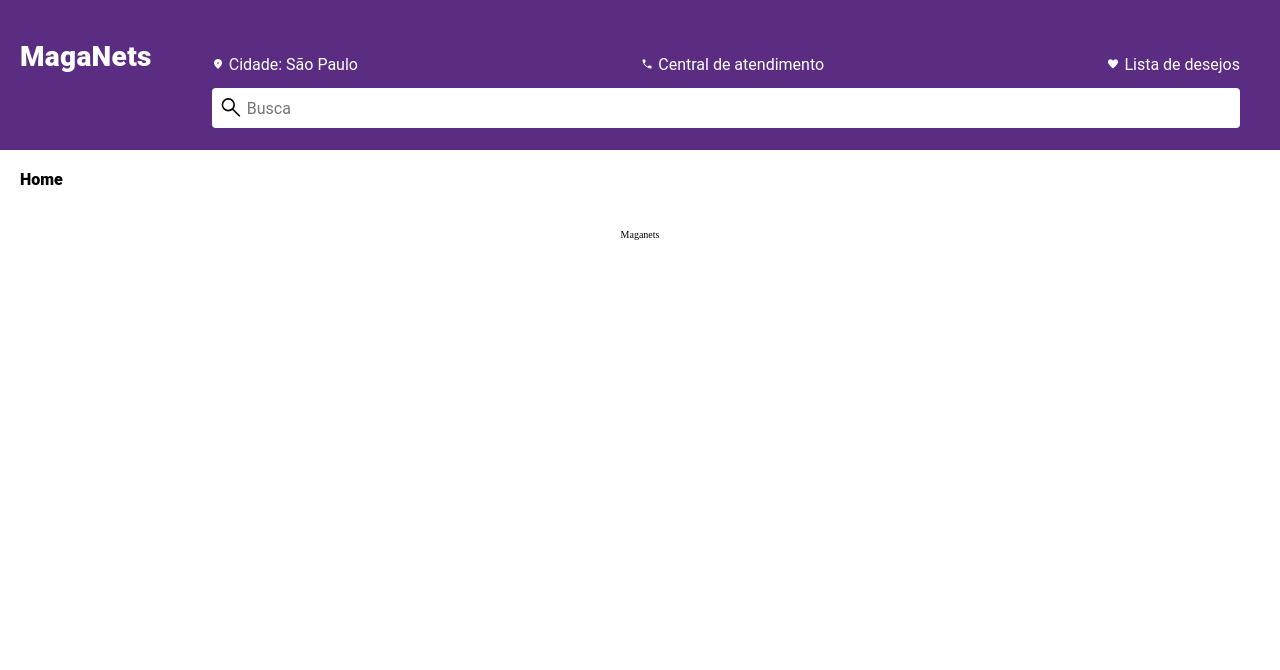
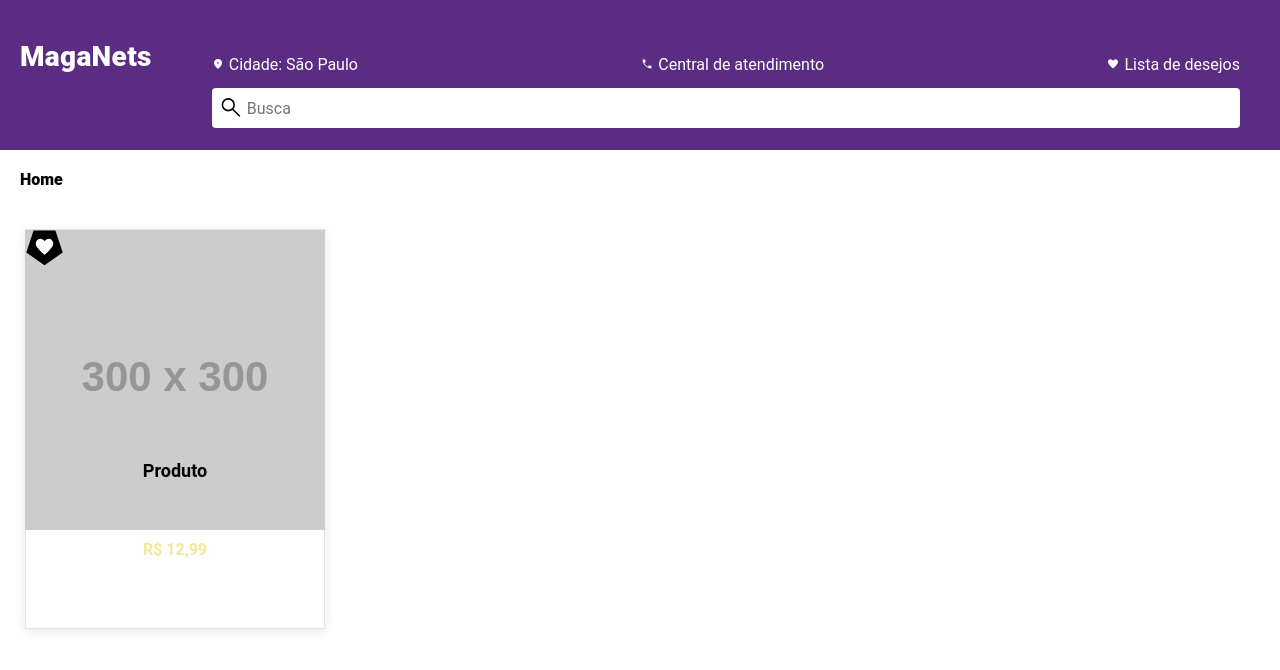
Before and after one commit to felipepasq/MagaNets, a React (Vite) app: page / in a window 1280 px wide. Shown: the top 670 px of the page. Built offline with nearby package versions, Linux system fonts and the light colour scheme.

Commit message:
finished product card

```diff
--- a/src/Router.tsx
+++ b/src/Router.tsx
@@ -2,7 +2,7 @@ import { createBrowserRouter, Outlet } from 'react-router-dom'
 import Header from './components/Header'
 import Home from './pages/Home'
 import BreadCrumbs from './components/BreadCrumbs'
-
+import { Wrapper } from './components/Wrapper/styles'
 const pathMap = {
   home: 'Home',
   wishlist: 'Lista de desejos'
@@ -12,8 +12,10 @@ const Layout = () => {
   return (
     <>
       <Header />
-      <BreadCrumbs pathMap={pathMap} />
-      <Outlet />
+      <Wrapper>
+        <BreadCrumbs pathMap={pathMap} />
+        <Outlet />
+      </Wrapper>
     </>
   )
 }
--- a/src/components/BreadCrumbs/styles.ts
+++ b/src/components/BreadCrumbs/styles.ts
@@ -1,18 +1,22 @@
 import styled from 'styled-components'
 
 export const Container = styled.div`
-  margin-bottom: 20px;
-  gap: 10px;
-
+  margin-bottom: 2rem;
+  gap: 1rem;
+  padding: 0 2rem;
   span {
-    font-size: 16px;
+    font-size: 1.6rem;
     font-family: ${({ theme }) => theme.fonts.text};
     font-weight: 900;
+  }
+
+  @media (min-width: 768px) {
+    padding: 0;
   }
 `
 
 export const BreadCrumbContainer = styled.div`
-  padding: 2rem;
+  padding: 2rem 0;
   display: flex;
   align-items: center;
   flex-wrap: 1;
--- /dev/null
+++ b/src/components/Card/index.tsx
@@ -0,0 +1,20 @@
+import React from 'react'
+import * as S from './styles'
+import Favorite from '../Favorite'
+
+interface Props {
+  name: string
+}
+
+const Card: React.FC = () => {
+  return (
+    <S.Container>
+      <Favorite />
+      <img src="https://via.placeholder.com/300x300" alt="" />
+      <S.ProductTitle>Produto</S.ProductTitle>
+      <S.ProductPrice>R$ 12,99</S.ProductPrice>
+    </S.Container>
+  )
+}
+
+export default Card
--- /dev/null
+++ b/src/components/Card/styles.ts
@@ -0,0 +1,27 @@
+import styled from 'styled-components'
+
+export const Container = styled.div`
+  height: 40rem;
+  box-shadow: 0 0.2rem 1rem rgba(0, 0, 0, 0.1);
+  border: 0.1rem solid #e3e3e3;
+  max-width: 30rem;
+  display: flex;
+  align-items: center;
+  flex-direction: column;
+  position: relative;
+`
+
+export const ProductTitle = styled.p`
+  font-size: 1.8rem;
+  font-weight: 700;
+  font-family: ${({ theme }) => theme.fonts.text};
+  position: absolute;
+  top: 23rem;
+`
+export const ProductPrice = styled.span`
+  font-size: 1.6rem;
+  font-weight: 700;
+  font-family: ${({ theme }) => theme.fonts.text};
+  color: #f4e79c;
+  margin-top: 1rem;
+`
--- /dev/null
+++ b/src/components/Favorite/index.tsx
@@ -0,0 +1,16 @@
+import React from 'react'
+import Heart from '../../svg/Heart'
+import Pentagon from '../../svg/Pentagon'
+
+import * as S from './styles'
+
+const Favorite: React.FC = () => {
+  return (
+    <S.Container>
+      <Pentagon />
+      <Heart />
+    </S.Container>
+  )
+}
+
+export default Favorite
--- /dev/null
+++ b/src/components/Favorite/styles.ts
@@ -0,0 +1,23 @@
+import styled from 'styled-components'
+
+export const Container = styled.div`
+  position: absolute;
+  top: -0.7rem;
+  left: -0.4rem;
+  svg:first-of-type {
+    transform: rotateX(180deg);
+    width: 4.5rem;
+    path {
+      fill: #000;
+    }
+  }
+  svg:last-of-type {
+    width: 2.1rem;
+    position: absolute;
+    top: 0;
+    left: 1.2rem;
+    path {
+      fill: ${({ theme }) => theme.colors.white};
+    }
+  }
+`
--- a/src/components/Header/index.tsx
+++ b/src/components/Header/index.tsx
@@ -26,9 +26,12 @@ const links = [
 
 const Header: React.FC = () => {
   return (
-    <S.Wrapper>
-      <S.Container>
-        <S.Logo>MagaNets</S.Logo>
+    <S.Container>
+      <S.Header>
+        <S.Logo>
+          <Link to="/">MagaNets</Link>
+        </S.Logo>
+
         <S.SearchContainer>
           <S.LinksContainer>
             {links.length > 0
@@ -46,8 +49,8 @@ const Header: React.FC = () => {
           </S.LinksContainer>
           <SearchBar />
         </S.SearchContainer>
-      </S.Container>
-    </S.Wrapper>
+      </S.Header>
+    </S.Container>
   )
 }
 
--- a/src/components/Header/styles.ts
+++ b/src/components/Header/styles.ts
@@ -1,10 +1,10 @@
 import styled from 'styled-components'
 
-export const Wrapper = styled.div`
+export const Container = styled.div`
   background-color: ${({ theme }) => theme.colors.primary};
 `
 
-export const Container = styled.header`
+export const Header = styled.header`
   width: 100%;
   margin: 0 auto;
   max-width: 136.6rem;
@@ -15,7 +15,7 @@ export const Container = styled.header`
   padding: 2rem 0;
   @media (min-width: 768px) {
     flex-direction: row;
-    gap: 40px;
+    gap: 4rem;
     align-items: unset;
     padding: 4rem 2rem 0;
   }
--- /dev/null
+++ b/src/components/Wrapper/styles.ts
@@ -0,0 +1,12 @@
+import styled from 'styled-components'
+
+export const Wrapper = styled.div`
+  margin: 0 auto;
+  max-width: 136.6rem;
+  display: flex;
+  flex-direction: column;
+
+  @media (min-width: 768px) {
+    padding: 0 2rem;
+  }
+`
--- a/src/pages/Home/index.tsx
+++ b/src/pages/Home/index.tsx
@@ -1,9 +1,13 @@
 import React from 'react'
-
+import Card from '../../components/Card'
 import * as S from './styles'
 
 const Home: React.FC = () => {
-  return <S.Container>Maganets</S.Container>
+  return (
+    <S.Container>
+      <Card />
+    </S.Container>
+  )
 }
 
 export default Home
--- a/src/pages/Home/styles.ts
+++ b/src/pages/Home/styles.ts
@@ -2,9 +2,11 @@ import styled from 'styled-components'
 
 export const Container = styled.main`
   width: 100%;
-  margin: 0 auto;
-  max-width: 136.6rem;
-  display: flex;
-  align-items: center;
-  flex-direction: column;
+  display: grid;
+  grid-template-columns: 1fr;
+  justify-items: center;
+
+  @media (min-width: 768px) {
+    grid-template-columns: 1fr 1fr 1fr 1fr;
+  }
 `
--- /dev/null
+++ b/src/svg/Pentagon.tsx
@@ -0,0 +1,14 @@
+function Pentagon() {
+  return (
+    <svg
+      xmlns="http://www.w3.org/2000/svg"
+      width="48"
+      height="48"
+      viewBox="0 96 960 960"
+    >
+      <path d="M247.308 925.999L91.924 459.846 480 188.309l388.076 271.537-155.384 466.153H247.308z"></path>
+    </svg>
+  )
+}
+
+export default Pentagon
```
